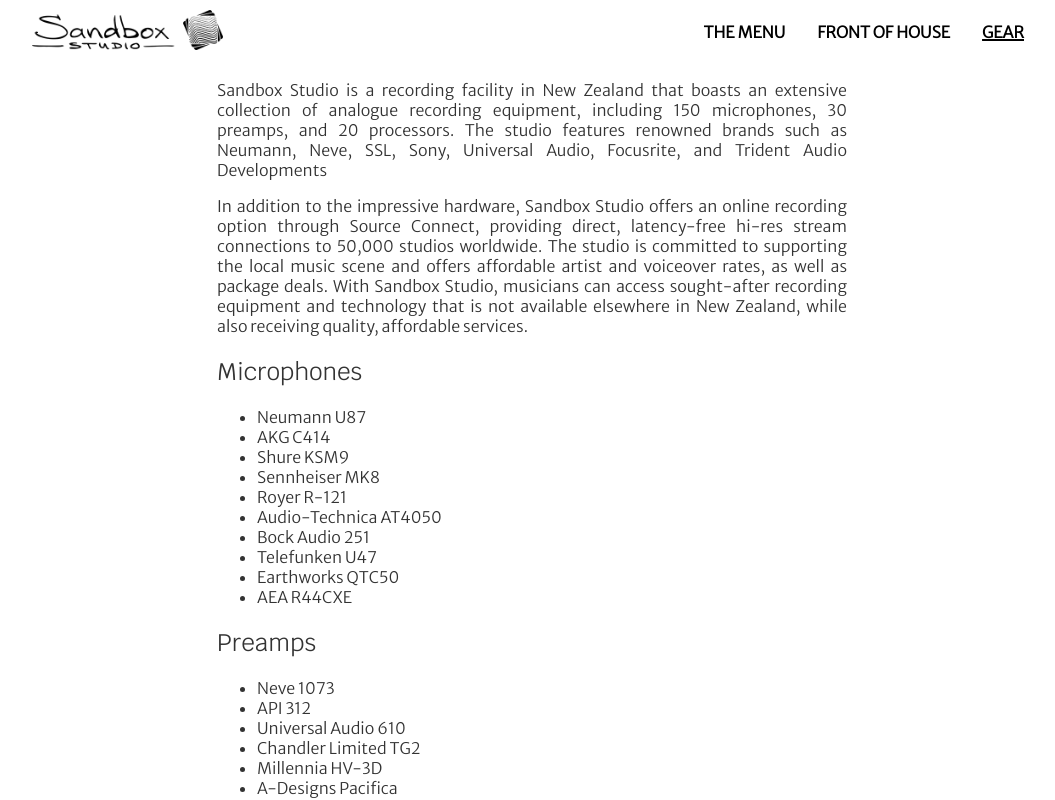
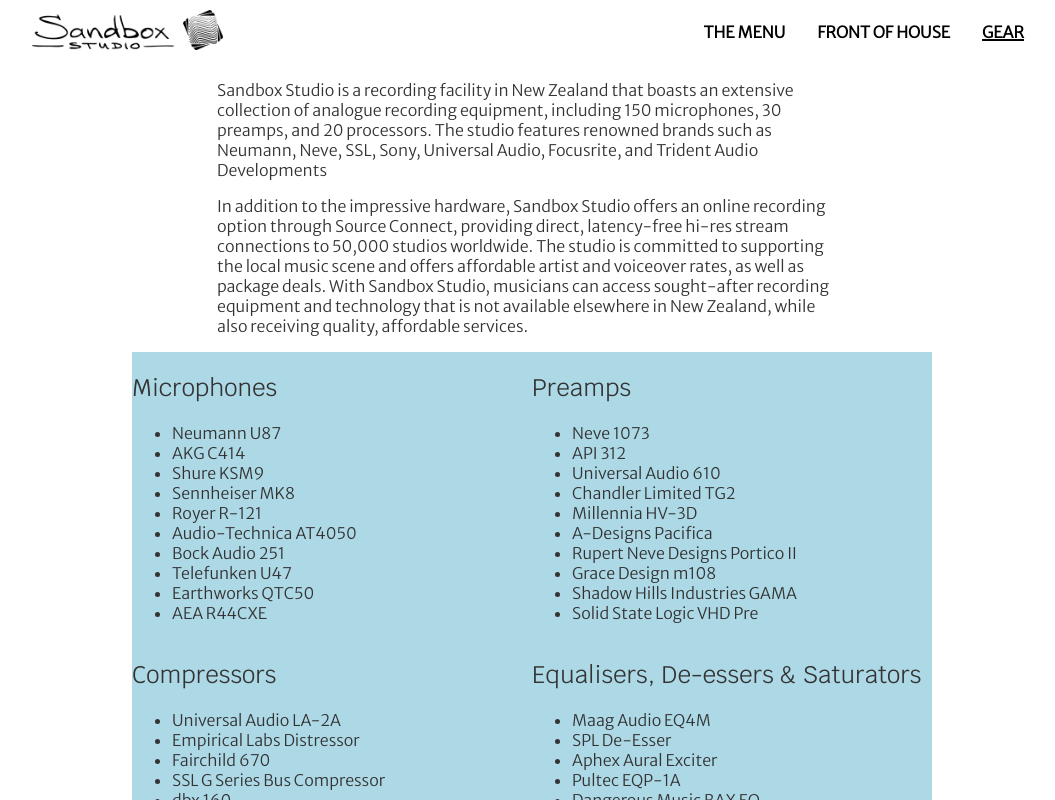
Before and after one commit to moltenot/sandbox_website, a Next.js app: page /gear in a window 1280 px wide. Shown: the top 800 px of the page, without its empty margins (108-1163 px from the left). Built offline with nearby package versions, Linux system fonts and the light colour scheme.

Commit message:
got a pretty good gear section going

```diff
--- /dev/null
+++ b/components/grid.js
@@ -0,0 +1,61 @@
+import useWindowDimensions from "@/hooks/windowDimensions";
+import {useEffect, useState} from "react";
+
+export default function Grid({children, width}) {
+    const [mounted, setMounted] = useState(false);
+    const {width: windowWidth} = useWindowDimensions();
+
+    useEffect(() => {
+        setMounted(true);
+    }, []);
+
+    if (!mounted) {
+        // if unmounted just return a single child in the centre
+        return (<div className={"hflex"}>
+            {children[0]}
+        </div>);
+    }
+
+    /**
+     * calculate the difference between the spaces available in a potential grid
+     * and the number of children
+     * @param columns {number} the number of columns in a potential grid
+     * @param rows {number} the number of rows in a potential grid
+     */
+    function calculateEmptySlots(columns, rows) {
+        if (columns * rows < children.length) {
+            return 9999999
+        }
+        return columns * rows - children.length;
+    }
+
+    // set the number of rows and columns needed based on the window width
+    let numColumns = Math.floor(windowWidth / width)
+    let numRows = Math.ceil(children.length / numColumns);
+
+    if (calculateEmptySlots(numColumns, numRows) > calculateEmptySlots(numColumns - 1, numRows)) {
+        numColumns--;
+    }
+
+    let rows = [];
+    for (let i = 0; i < numRows; i++) {
+        let curRow = [];
+        for (let j = 0; j < numColumns; j++) {
+            const index = i * numColumns + j;
+            curRow.push(children[index]);
+        }
+        rows.push(curRow);
+    }
+
+    return (
+        <div>
+            {rows.map((row, i) => {
+                return (<div key={i} className={"hflex"}>
+                    <div className={"flex-pad"}/>
+                    {row}
+                    <div className={"flex-pad"}/>
+                </div>)
+            })}
+        </div>
+    )
+}
--- a/pages/gear.js
+++ b/pages/gear.js
@@ -1,4 +1,5 @@
 import Navigation from "@/components/navigation";
+import Grid from "@/components/grid";
 
 const INSTRUMETS = [
     {
@@ -76,7 +77,12 @@
 function GearList({title, list}) {
     return (
         <>
-            <div>
+            <div style={{
+                backgroundColor:"lightblue",
+                width: "300px",
+                maxWidth: "400px",
+                flex: "auto",
+            }}>
                 <h2>{title}</h2>
                 <ul>
                     {list.map((item, index) => {
@@ -92,7 +98,7 @@
     return (
         <>
             <Navigation>
-                <div className="cont-md justified">
+                <div className="cont-md">
                     <p>Sandbox Studio is a recording facility in New Zealand that boasts an extensive collection of
                         analogue recording equipment, including 150 microphones, 30 preamps, and 20 processors. The
                         studio features renowned brands such as Neumann, Neve, SSL, Sony, Universal Audio, Focusrite,
@@ -105,12 +111,14 @@
                         while also receiving quality, affordable services.</p>
 
 
+                </div>
+                <Grid width={400}>
                     <GearList title="Microphones" list={HARDWARE.Microphones}/>
                     <GearList title="Preamps" list={HARDWARE.Preamps}/>
                     <GearList title="Compressors" list={HARDWARE.Compressors}/>
                     <GearList title="Equalisers, De-essers & Saturators"
                               list={HARDWARE["Equalisers, De-essers & Saturators"]}/>
-                </div>
+                </Grid>
             </Navigation>
         </>
     );
```
